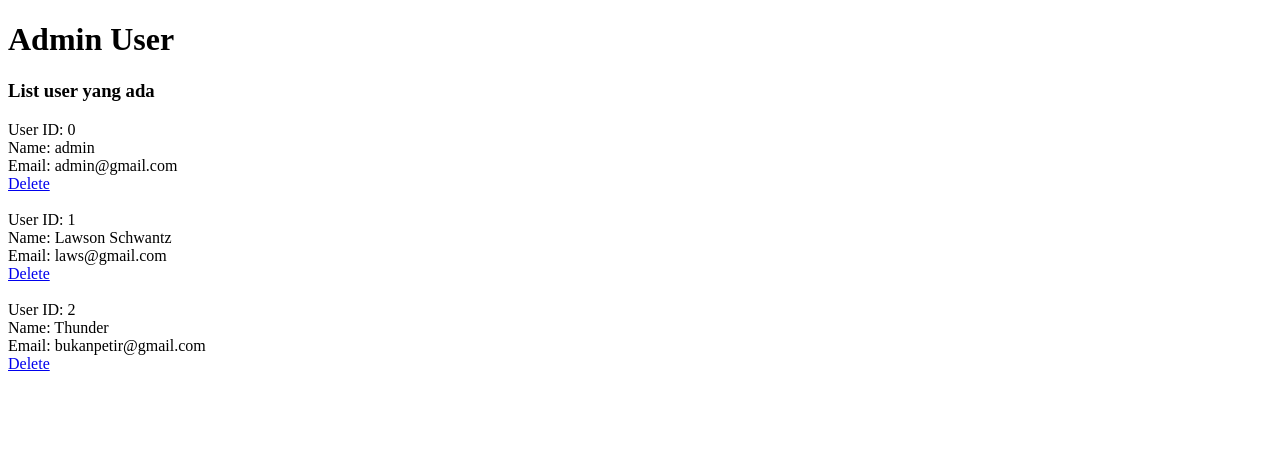
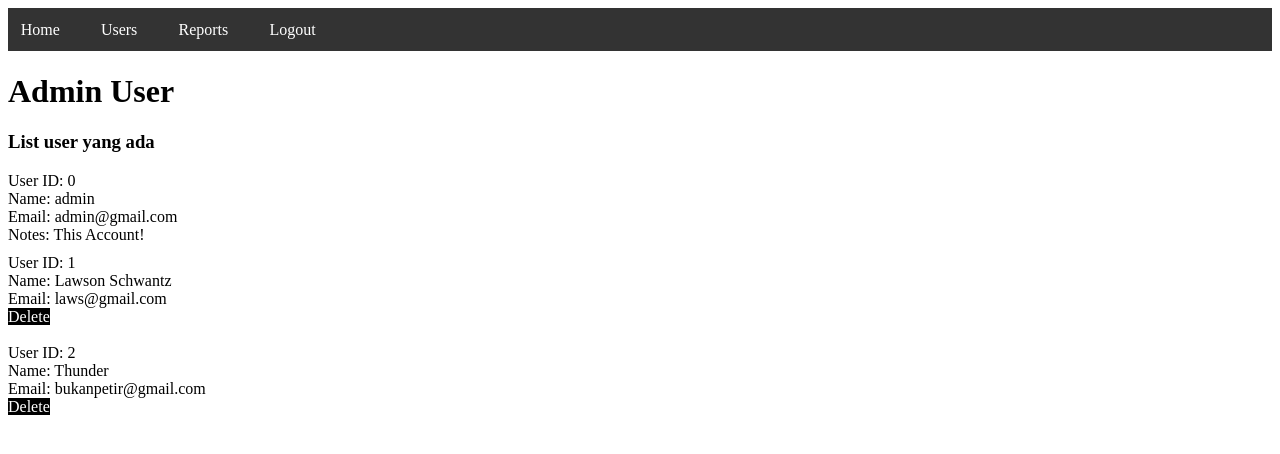
Before and after one commit to LawsonSchwantz/SecProg, a PHP site: page /adminuser.php in a window 1280 px wide. Shown: the top 454 px of the page. Run offline with PHP 8.4, Linux system fonts and the light colour scheme; the visitor is signed in with stand-in values (Sample User, id 1); data comes from the database, SQL or seed files in the repository.

Commit message:
Add files via upload

```diff
--- a/adminuser.php
+++ b/adminuser.php
@@ -1,20 +1,106 @@
 <?php
-    require_once(__DIR__ .'/controllers/connection.php');
     session_start();
-    if($_SESSION['is_login']!==true){
+    require_once(__DIR__ . '/controllers/connection.php');
+    if($_SESSION['is_admin'] !== true){
         header("Location: login.php");
     }
     ?>
+
+
 <!DOCTYPE html>
 <html lang="en">
 
     <head>
-        <meta charset="UTF-8">
-        <meta name="viewport" content="width=device-width, initial-scale=1.0">
         <title>Admin User</title>
+    <style>
+        header {
+            background-color: #333;
+            display: block;
+            color: #fff;
+            padding: 1%;
+            position:sticky;
+
+            top:0px;
+        }
+
+        ul {
+            list-style-type: none;
+            margin: 0;
+            padding: 0;
+        }
+
+        li {
+            display: inline;
+            margin-right: 3%;
+        }
+
+        a {
+            text-decoration: none;
+            color: #fff;
+        }
+        #login{
+            display: inline;
+            margin-right : 3%;
+        }
+        /* footer{
+            position:sticky;
+            bottom:0px;
+            background-color: white;
+            color: #fff;
+            padding: 0%;
+        } */
+        .footer{
+            color:black;
+            margin-left:3%;
+            margin-right:3%;
+            margin-top:90%;
+        }
+        hr{
+            color:lightgrey;
+
+        }
+        .custom-table {
+         width: 100%;
+         border-collapse: collapse;
+
+        }
+        .custom-table td {
+        border: 1px solid #ccc;
+        padding: 10px;
+        text-align: center;
+        margin-right : 3%;
+         margin-left: 3%;
+        }
+        /* .custom-table th {
+        background-color: #333;
+        color: #fff;
+        } */
+        .custom-table tbody tr:nth-child(4){
+        background-color: #fff;
+        margin-right : 3%;
+        margin-left: 3%;
+        }
+        .delete{
+            background-color: black;
+            display: inline;
+        }
+        .adminn{
+            margin-bottom: 10px;
+        }
+    </style>
     </head>
 
     <body>
+    <header>
+            <ul>
+                <li><a href="index.php">Home</a></li>
+                <li><a href="adminuser.php">Users</a></li>
+                <li><a href="admin.php">Reports</a></li>
+                <div id='login'><a href='controllers/logoutc.php'>Logout</a></div>
+            <!-- <li><a href="#">Services</a></li>-->
+            </ul>
+        </header>
+
         <h1>Admin User</h1>
         <form action="adminuser.php" method=post></form>
         <?php
@@ -28,11 +114,14 @@
                 echo 'User ID: ' . $row["user_id"] . '<br>';
                 echo "Name: " . $row["username"] . "<br>";
                 echo "Email: " . $row["email"] . "<br>";
-                echo "<a href='adminuser.php?delete_user_id=" . $row["user_id"] . "'>Delete</a><br><br>";
+                if($row["username"] === 'admin'){
+                    echo "<div class = 'adminn'>Notes: This Account!</div>";
+                    continue;
+                }
+                echo "<div class = 'delete'><a href='admin.php?delete_report_id=" . $row["user_id"] . "'>Delete</a><br><br></div>";
             }
 
-
-            if (isset($_GET['delete_user_id'])) {
+            if (isset($_GET['delete_user_id']) && $_GET['delete_user_id'] !== 'admin') {
                 $user_id = $_GET['delete_user_id'];
                 $delete_query = "DELETE FROM users WHERE user_id = ?";
                 $stmt = $connection->prepare($delete_query);
```
Also changed, not shown: admin.php (+88 -6 lines).
